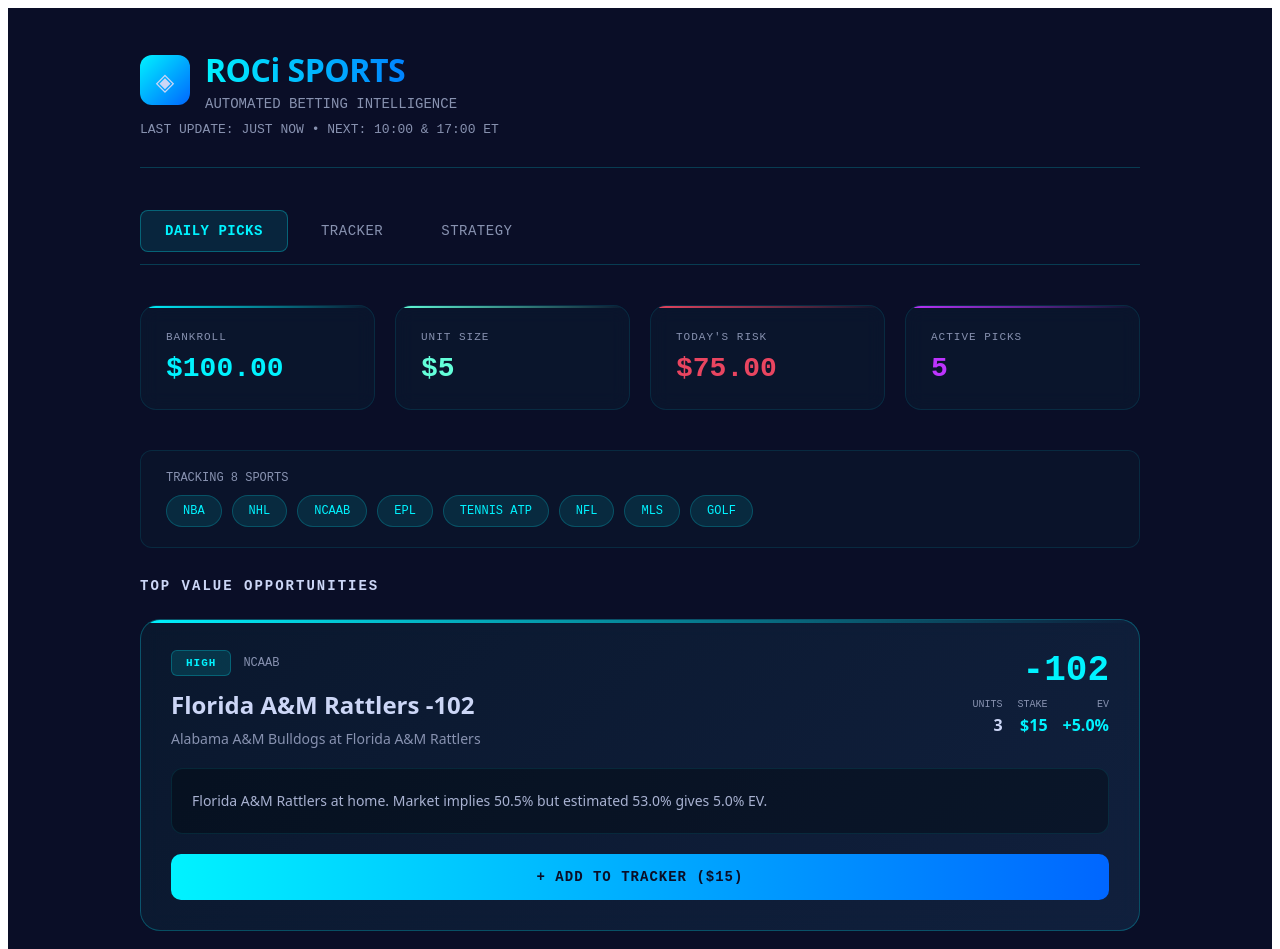
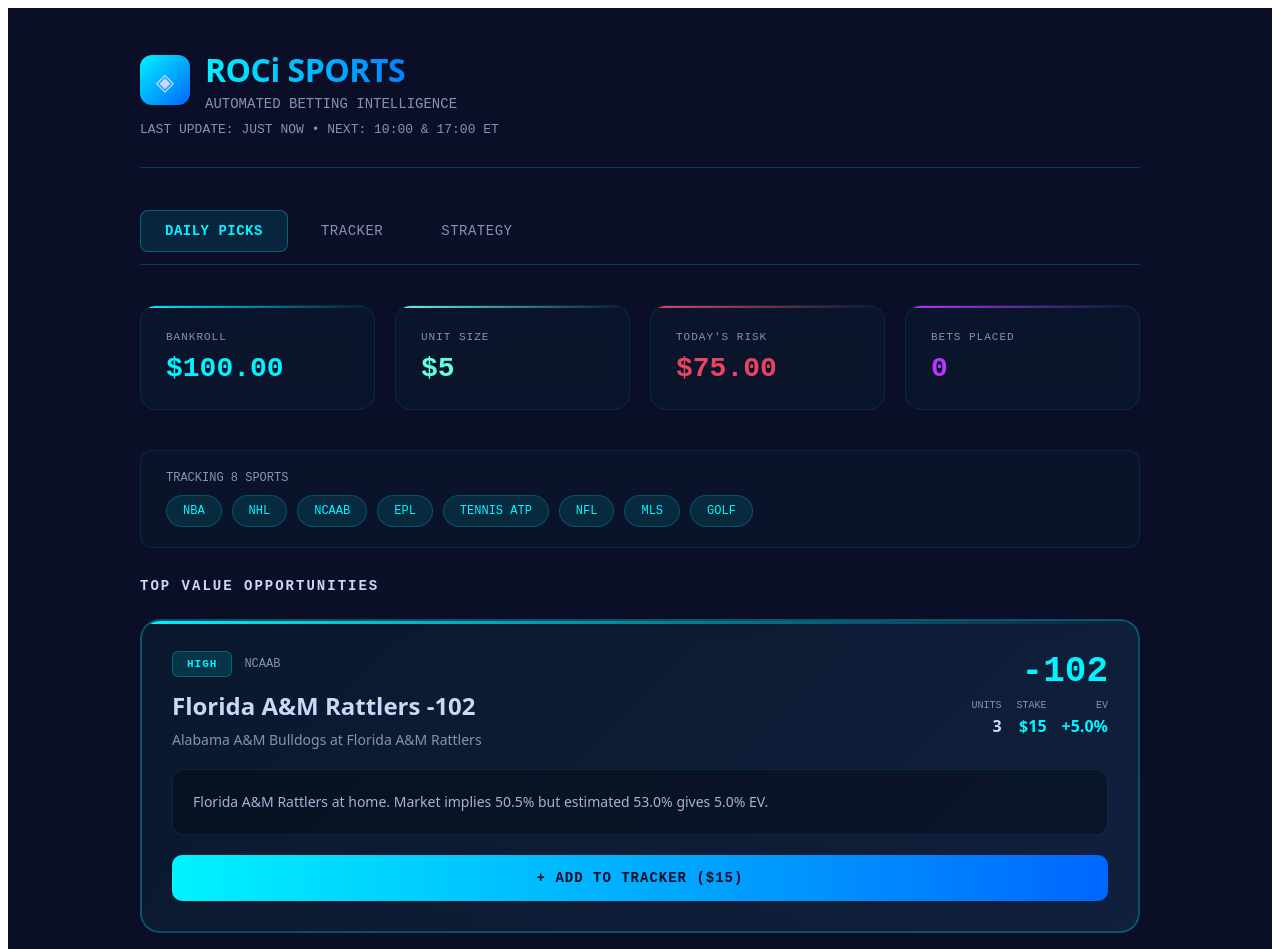
Before and after one commit to roci-emry/sports-betting, a Next.js app: page / in a window 1280 px wide. Shown: the top 949 px of the page. Built offline with nearby package versions, Linux system fonts and the light colour scheme.

Commit message:
Add visual feedback for added picks - green border, checkmark, disabled button, dynamic bets placed counter

```diff
--- a/pages/index.js
+++ b/pages/index.js
@@ -10,6 +10,8 @@
   const [unitSize, setUnitSize] = useState(5);
   const [sportsChecked, setSportsChecked] = useState([]);
   const [trackedSports, setTrackedSports] = useState([]);
+  const [addedPicks, setAddedPicks] = useState(new Set());
+  const [betsPlacedToday, setBetsPlacedToday] = useState(0);
 
   useEffect(() => {
     const savedBankroll = localStorage.getItem('bankroll');
@@ -19,7 +21,25 @@
 
     setTrackedSports(getTrackedSports());
     loadPicks();
+    checkExistingBets();
   }, []);
+
+  function checkExistingBets() {
+    const existingBets = JSON.parse(localStorage.getItem('bets') || '[]');
+    const today = new Date().toISOString().split('T')[0];
+
+    // Count bets placed today
+    const todayBets = existingBets.filter(bet => bet.date === today);
+    setBetsPlacedToday(todayBets.length);
+
+    // Track which picks have been added
+    const added = new Set();
+    todayBets.forEach(bet => {
+      const key = `${bet.game}-${bet.pick}`;
+      added.add(key);
+    });
+    setAddedPicks(added);
+  }
 
   async function loadPicks() {
     setLoading(true);
@@ -97,7 +117,10 @@
     existing.unshift(bet);
     localStorage.setItem('bets', JSON.stringify(existing));
 
-    alert(`Added to tracker: ${pick.pick} - $${bet.betAmount}`);
+    // Update UI to show this pick is added
+    const key = `${pick.game}-${pick.pick}`;
+    setAddedPicks(prev => new Set([...prev, key]));
+    setBetsPlacedToday(prev => prev + 1);
   };
 
   return (
@@ -165,7 +188,7 @@
           { label: 'BANKROLL', value: `$${bankroll.toFixed(2)}`, color: '#00f3ff' },
           { label: 'UNIT SIZE', value: `$${unitSize}`, color: '#64ffda' },
           { label: 'TODAY\'S RISK', value: `$${totalRisk.toFixed(2)}`, color: totalRisk > unitSize * 3 ? '#e94560' : '#00f3ff' },
-          { label: 'ACTIVE PICKS', value: picks.length, color: '#bd34fe' },
+          { label: 'BETS PLACED', value: betsPlacedToday, color: '#bd34fe' },
         ].map((stat, i) => (
           <div key={i} style={{
             background: 'rgba(10, 25, 47, 0.7)',
@@ -288,12 +311,18 @@
           </h2>
 
           <div style={{ display: 'grid', gap: '20px' }}>
-            {picks.map((pick, i) => (
+            {picks.map((pick, i) => {
+              const isAdded = addedPicks.has(`${pick.game}-${pick.pick}`);
+              const cardBorderColor = isAdded ? '#00ff88' : confidenceColor(pick.confidence);
+
+              return (
               <div key={i} style={{
-                background: 'linear-gradient(135deg, rgba(10, 25, 47, 0.9) 0%, rgba(17, 34, 64, 0.9) 100%)',
+                background: isAdded
+                  ? 'linear-gradient(135deg, rgba(0, 255, 136, 0.05) 0%, rgba(10, 25, 47, 0.9) 100%)'
+                  : 'linear-gradient(135deg, rgba(10, 25, 47, 0.9) 0%, rgba(17, 34, 64, 0.9) 100%)',
                 padding: '30px',
                 borderRadius: '20px',
-                border: `1px solid ${confidenceColor(pick.confidence)}40`,
+                border: `2px solid ${isAdded ? '#00ff88' : `${confidenceColor(pick.confidence)}40`}`,
                 position: 'relative',
                 overflow: 'hidden',
                 backdropFilter: 'blur(10px)'
@@ -305,8 +334,30 @@
                   left: 0,
                   right: 0,
                   height: '3px',
-                  background: `linear-gradient(90deg, ${confidenceColor(pick.confidence)}, transparent)`
+                  background: `linear-gradient(90deg, ${isAdded ? '#00ff88' : confidenceColor(pick.confidence)}, transparent)`
                 }} />
+
+                {/* Added checkmark badge */}
+                {isAdded && (
+                  <div style={{
+                    position: 'absolute',
+                    top: '15px',
+                    right: '15px',
+                    width: '32px',
+                    height: '32px',
+                    borderRadius: '50%',
+                    background: 'linear-gradient(135deg, #00ff88 0%, #00cc6a 100%)',
+                    display: 'flex',
+                    alignItems: 'center',
+                    justifyContent: 'center',
+                    fontSize: '18px',
+                    color: '#0a0e27',
+                    fontWeight: 'bold',
+                    boxShadow: '0 0 20px rgba(0, 255, 136, 0.5)'
+                  }}>
+                    ✓
+                  </div>
+                )}
 
                 <div style={{ display: 'flex', justifyContent: 'space-between', alignItems: 'flex-start', marginBottom: '20px' }}>
                   <div>
@@ -385,11 +436,14 @@
                 </div>
 
                 <button
-                  onClick={() => addToTracker(pick)}
+                  onClick={() => !isAdded && addToTracker(pick)}
+                  disabled={isAdded}
                   style={{
                     width: '100%',
                     padding: '15px',
-                    background: 'linear-gradient(90deg, #00f3ff, #0066ff)',
+                    background: isAdded
+                      ? 'linear-gradient(90deg, #00ff88, #00cc6a)'
+                      : 'linear-gradient(90deg, #00f3ff, #0066ff)',
                     border: 'none',
                     borderRadius: '10px',
                     color: '#0a0e27',
@@ -397,21 +451,23 @@
                     fontWeight: '700',
                     fontFamily: 'monospace',
                     letterSpacing: '1px',
-                    cursor: 'pointer',
+                    cursor: isAdded ? 'default' : 'pointer',
                     textTransform: 'uppercase',
-                    transition: 'all 0.3s ease'
+                    transition: 'all 0.3s ease',
+                    opacity: isAdded ? 0.9 : 1
                   }}
                   onMouseEnter={(e) => {
-                    e.target.style.boxShadow = '0 0 20px rgba(0, 243, 255, 0.4)';
+                    if (!isAdded) e.target.style.boxShadow = '0 0 20px rgba(0, 243, 255, 0.4)';
                   }}
                   onMouseLeave={(e) => {
                     e.target.style.boxShadow = 'none';
                   }}
                 >
-                  + Add to Tracker (${(pick.units * unitSize).toFixed(0)})
+                  {isAdded ? '✓ Added to Tracker' : `+ Add to Tracker ($${(pick.units * unitSize).toFixed(0)})`}
                 </button>
               </div>
-            ))}
+            );
+            })}
           </div>
         </>
       )}
```
